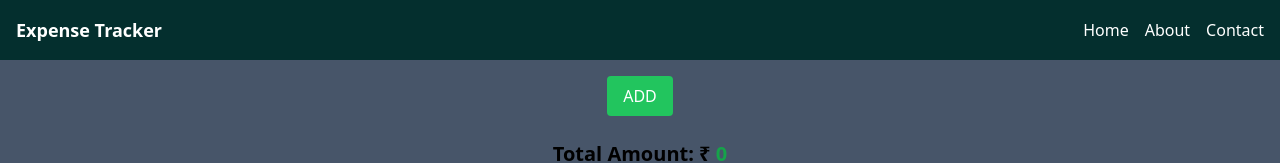
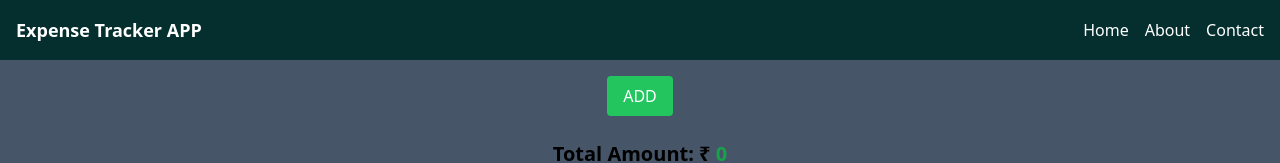
Before and after one commit to abhi-323/Expense-Tracker-UI-Using-React, a React (Create React App) app: page / in a window 1280 px wide. Shown: the top 163 px of the page. Built offline with nearby package versions, Linux system fonts and the light colour scheme; no server answers.

Commit message:
navbar title change

```diff
--- a/src/component/NavBar.js
+++ b/src/component/NavBar.js
@@ -4,7 +4,7 @@ const NavBar = () => {
     return (
         <nav className="bg-teal-950 p-4">
             <div className="container mx-auto flex justify-between items-center">
-                <div className="text-white text-lg font-bold">Expense Tracker</div>
+                <div className="text-white text-lg font-bold">Expense Tracker APP</div>
                 <ul className="flex space-x-4">
                     <li><a href="/" className="text-white hover:text-gray-200">Home</a></li>
                     <li><a href="/" className="text-white hover:text-gray-200">About</a></li>
```
